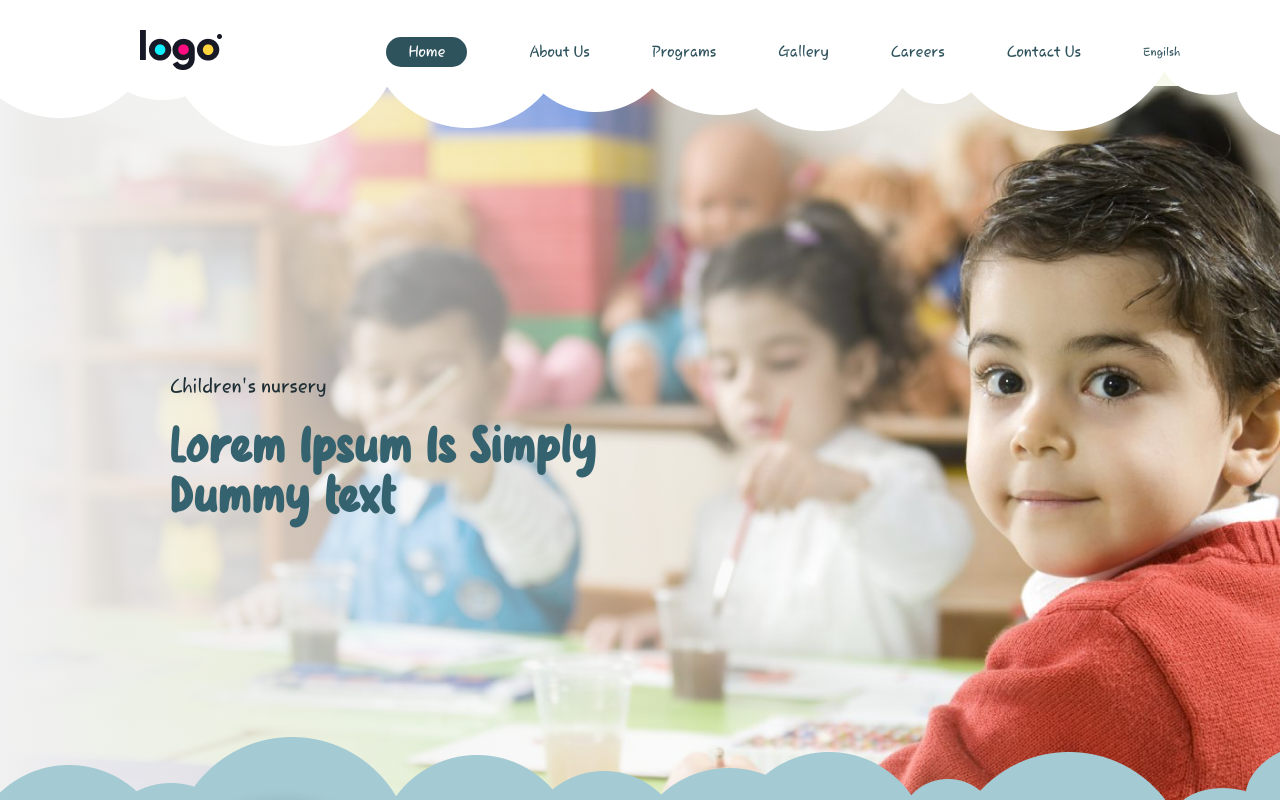
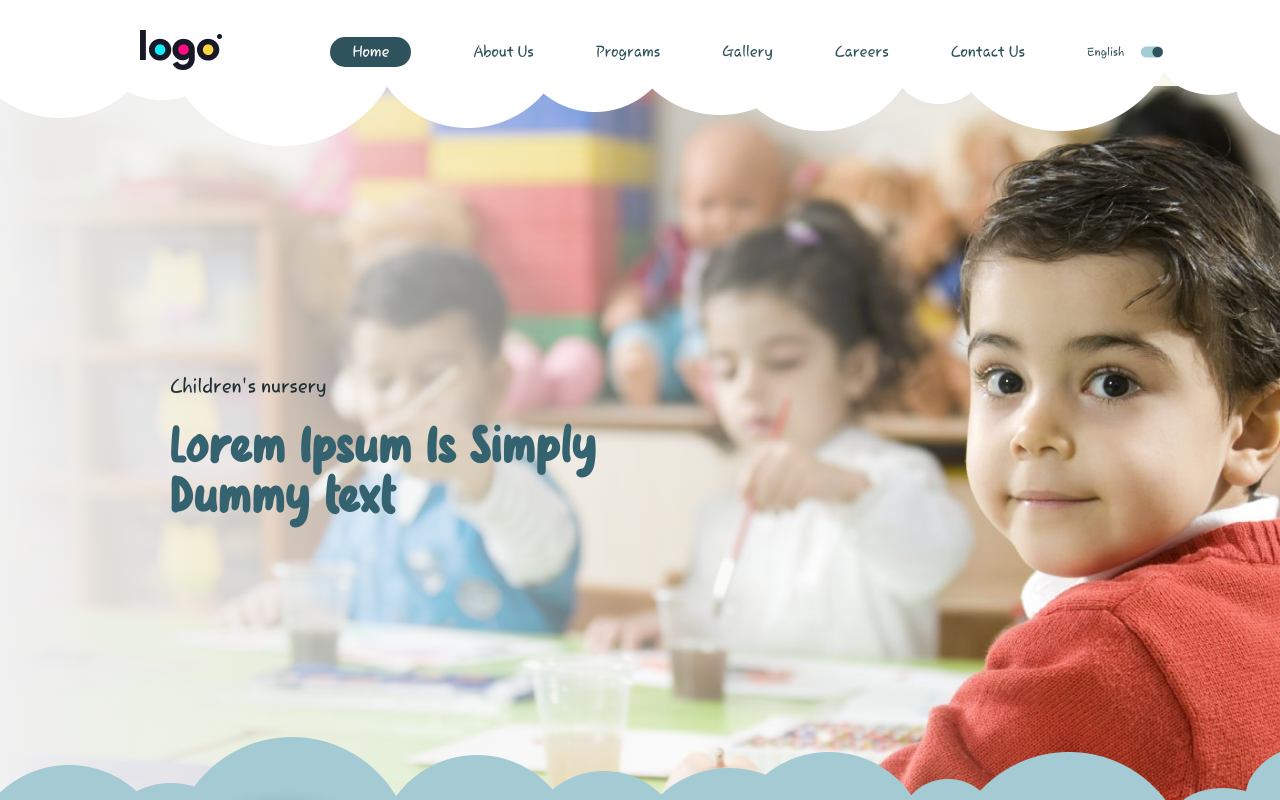
Before and after one commit to aswintrikkur/client, a React (Vite) app: page / in a window 1280 px wide. Shown: the top 800 px of the page. Built offline with nearby package versions, Linux system fonts and the light colour scheme.

Commit message:
ui update

```diff
--- a/package.json
+++ b/package.json
@@ -12,6 +12,7 @@
   "dependencies": {
     "react": "^18.2.0",
     "react-dom": "^18.2.0",
+    "react-switch": "^7.0.0",
     "sass": "^1.77.0"
   },
   "devDependencies": {
--- a/src/components/Footer/Footer.jsx
+++ b/src/components/Footer/Footer.jsx
@@ -33,7 +33,7 @@ export const Footer = () => {
 				<div className="col3">
 					<h3>Find Us On</h3>
 					<iframe
-						src="https://www.google.com/maps/embed?pb=!1m18!1m12!1m3!1d1961.7456698953079!2d76.27242632589285!3d10.461878466230623!2m3!1f0!2f0!3f0!3m2!1i1024!2i768!4f13.1!3m3!1m2!1s0x3ba7fa8243d5e6eb%3A0x9496e1214ccaebb5!2s!5e0!3m2!1sen!2sin!4v1698411259611!5m2!1sen!2sin"
+						src="https://maps.google.com/maps?width=100%&amp;height=600&amp;hl=en&amp;coord=52.70967533219885, -8.020019531250002&amp;q=1%20Grafton%20Street%2C%20Dublin%2C%20Ireland&amp;ie=UTF8&amp;t=&amp;z=14&amp;iwloc=B&amp;output=embed"
 						style={{
 							width: "300px",
 							height: "140px",
@@ -46,11 +46,11 @@ export const Footer = () => {
 					></iframe>
 				</div>
 			</div>
-            <br />
+			<br />
 			<hr />
 			<div className="row2">
-                <h4>Copyright © 2024. All Rights Reserved. Developed by Ginger Technologies.</h4>
-            </div>
+				<h4>Copyright © 2024. All Rights Reserved. Developed by Ginger Technologies.</h4>
+			</div>
 		</div>
 	);
 };
--- a/src/components/Footer/Footer.scss
+++ b/src/components/Footer/Footer.scss
@@ -74,3 +74,23 @@
 
 	}
 }
+
+@media only screen and (max-width: 650px) {
+	.footer-contaier {
+		padding: 0;
+        padding: 10% 10%;
+
+		.row1 {
+            align-items: center;
+            flex-wrap: wrap;
+			gap: 35px;
+
+
+			.col3 {
+				margin-left:0;
+                translate: unset;
+			}
+		}
+
+	}
+}
--- a/src/components/Header/Header.jsx
+++ b/src/components/Header/Header.jsx
@@ -1,5 +1,6 @@
 import React, { useState } from "react";
 import "./Header.scss";
+import Switch from "react-switch";
 
 export const Header = () => {
 	const [isMenuOpen, setIsMenuOpen] = useState(false);
@@ -24,7 +25,16 @@ export const Header = () => {
 				<a href="#">Gallery</a>
 				<a href="#">Careers</a>
 				<a href="#contact-us">Contact Us</a>
-				<p className="lan">Engilsh</p>
+				<div className="lan">
+					<p>English</p>
+					<Switch
+						className="toggle-button"
+						checked
+						checkedIcon
+						onColor="#A4CAD3"
+						onHandleColor="#2F535D"
+					/>
+				</div>
 			</div>
 		</div>
 	);
--- a/src/components/Header/Header.scss
+++ b/src/components/Header/Header.scss
@@ -52,8 +52,12 @@
 			}
 		}
 		.lan {
-			font-size: 12px;
+			display: flex;
+			align-items: center;
 			z-index: 2;
+			p{
+				font-size: 12px;
+			}
 		}
 	}
 	.active{
--- a/src/style/global.scss
+++ b/src/style/global.scss
@@ -36,3 +36,7 @@ p {
 	font-size: 16px;
 	line-height: 22px;
 }
+
+.toggle-button{
+	scale: .4;
+}
```
Also changed, not shown: 1 other file (tests, documents, lock files or other folders).
